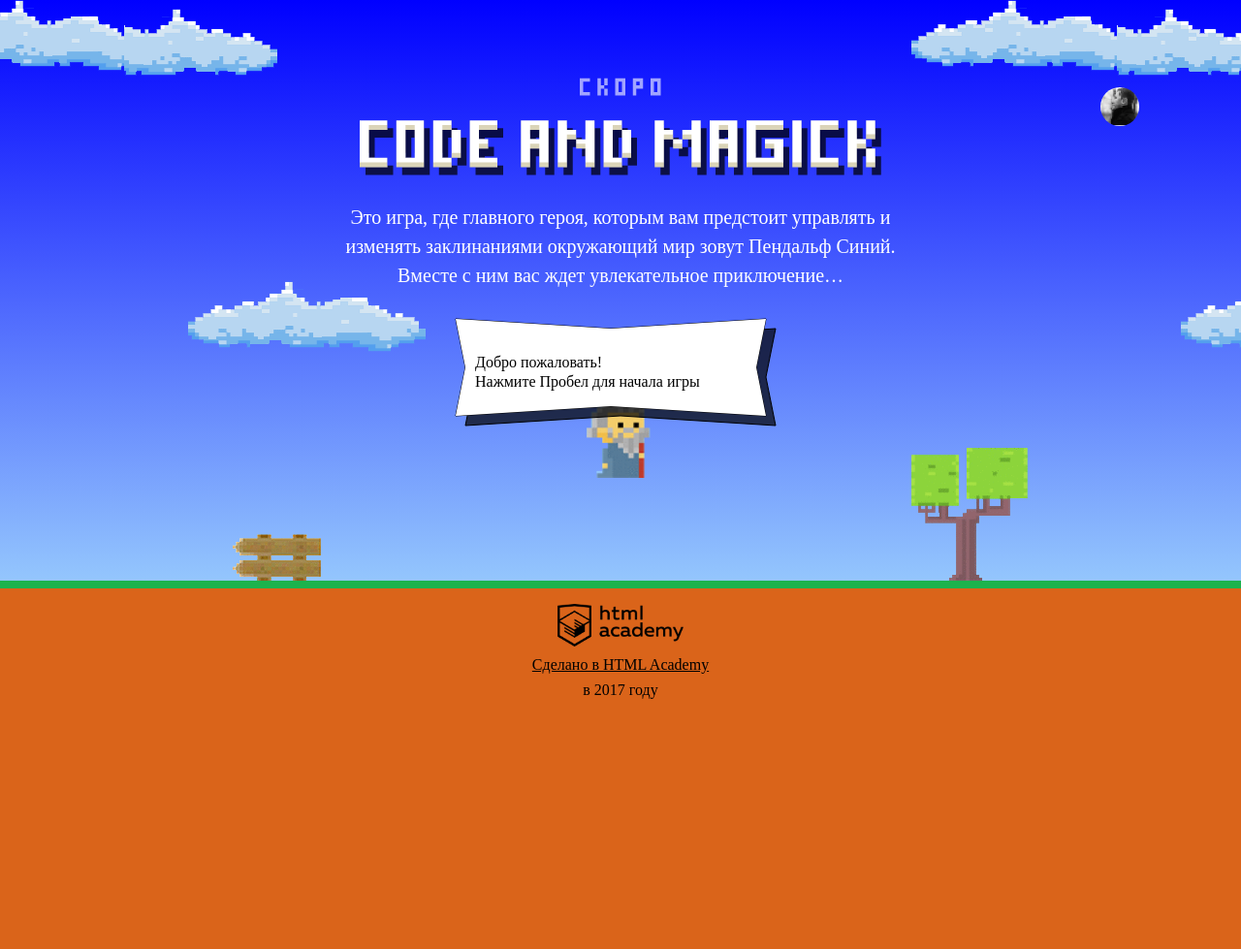
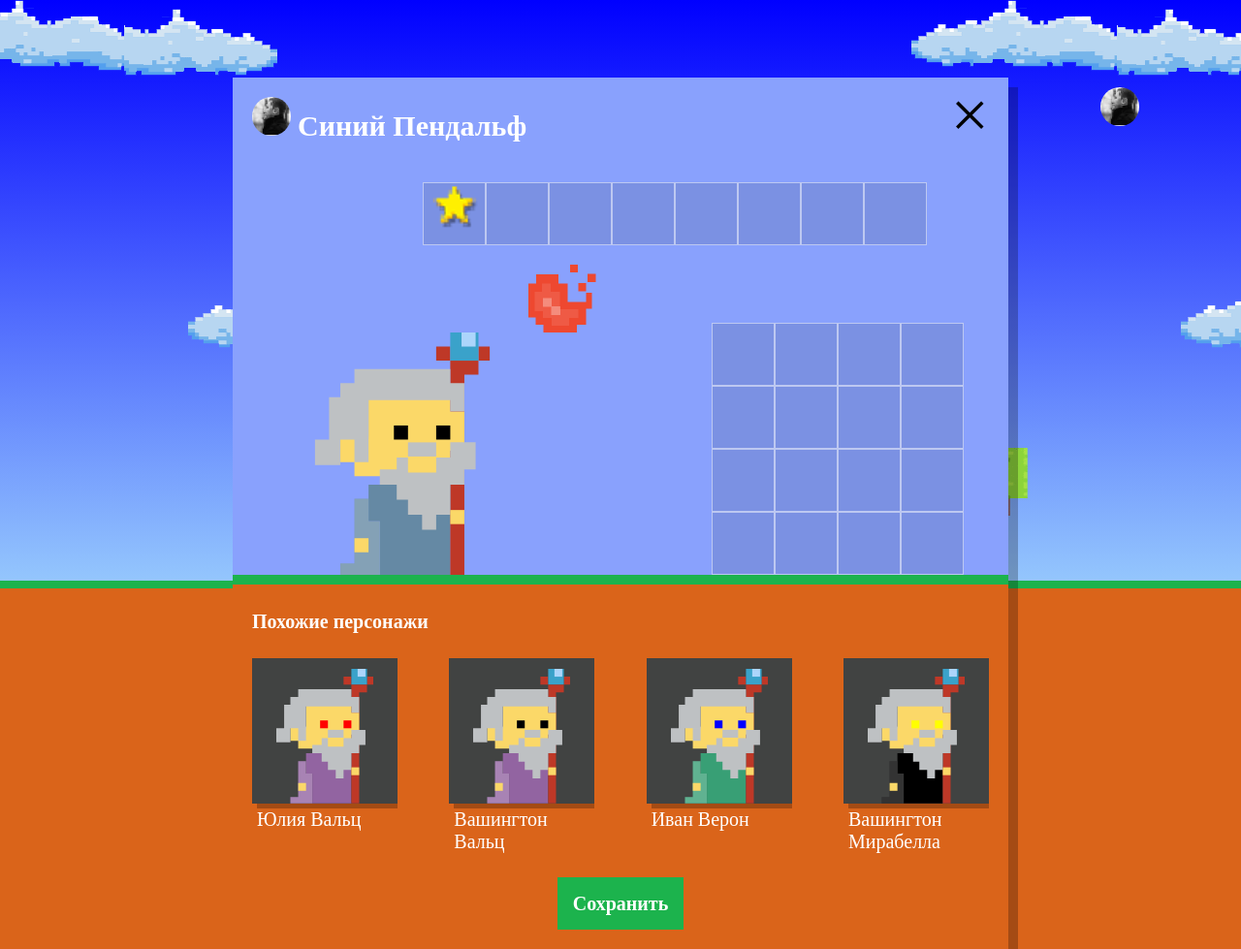
Before and after one commit to Maryimmary/247297-code-and-magick, a website: page index.html in a window 1280 px wide. Shown: the whole page at 97% size. Before the commit the page ends 800 px from the top, so only its background shows below. Drawn offline with Linux system fonts and the light colour scheme; a web font is replaced by a local one.

Commit message:
append similar persons

```diff
--- a/index.html
+++ b/index.html
@@ -203,6 +203,7 @@
 </script>
 <script src="js/stat.js"></script>
 <script src="js/game.js"></script>
+<script src="js/setup.js"></script>
 
 </body>
 </html>
--- /dev/null
+++ b/js/setup.js
@@ -0,0 +1,42 @@
+'use strict';
+
+var setup = document.querySelector('.setup');
+setup.classList.remove('hidden');
+var setupSimilar = setup.querySelector('.setup-similar');
+setupSimilar.classList.remove('hidden');
+var data = [ ];
+var firstNames = ['Иван', 'Хуан Себастьян', 'Мария', 'Кристоф', 'Виктор', 'Юлия', 'Люпита', 'Вашингтон'];
+var surnames = ['да Марья', 'Верон', 'Мирабелла', 'Вальц', 'Онопко', 'Топольницкая', 'Нионго', 'Ирвинг'];
+var colorCoat = ['rgb(101, 137, 164)', 'rgb(241, 43, 107)', 'rgb(146, 100, 161)', 'rgb(56, 159, 117)', 'rgb(215, 210, 55)', 'rgb(0, 0, 0)'];
+var colorEyes = ['black', 'red', 'blue', 'yellow', 'green'];
+
+function getRandomItem(arr) {
+ return arr[Math.floor(Math.random() * arr.length)];
+}
+
+function pushArray(arr) {
+  for (var i = 0; i < 4; i++) {
+    var dataObject = {
+      name: getRandomItem(firstNames) + ' ' + getRandomItem(surnames),
+      coatColor: getRandomItem(colorCoat),
+      eyesColor: getRandomItem(colorEyes)
+    };
+    arr.push(dataObject)
+  }
+}
+pushArray(data);
+
+var similarList = document.querySelector('.setup-similar-list');
+function createElement() {
+  var template = document.querySelector('#similar-wizard-template').content.cloneNode(true);
+  template.querySelector('.setup-similar-label').textContent = data[i].name;
+  template.querySelector('.wizard-coat').style.fill = data[i].coatColor;
+  template.querySelector('.wizard-eyes').style.fill = data[i].eyesColor;
+  return template;
+}
+
+var fragment = document.createDocumentFragment();
+for (var i = 0; i<data.length; i++) {
+  fragment.appendChild(createElement());
+}
+similarList.appendChild(fragment);
```
